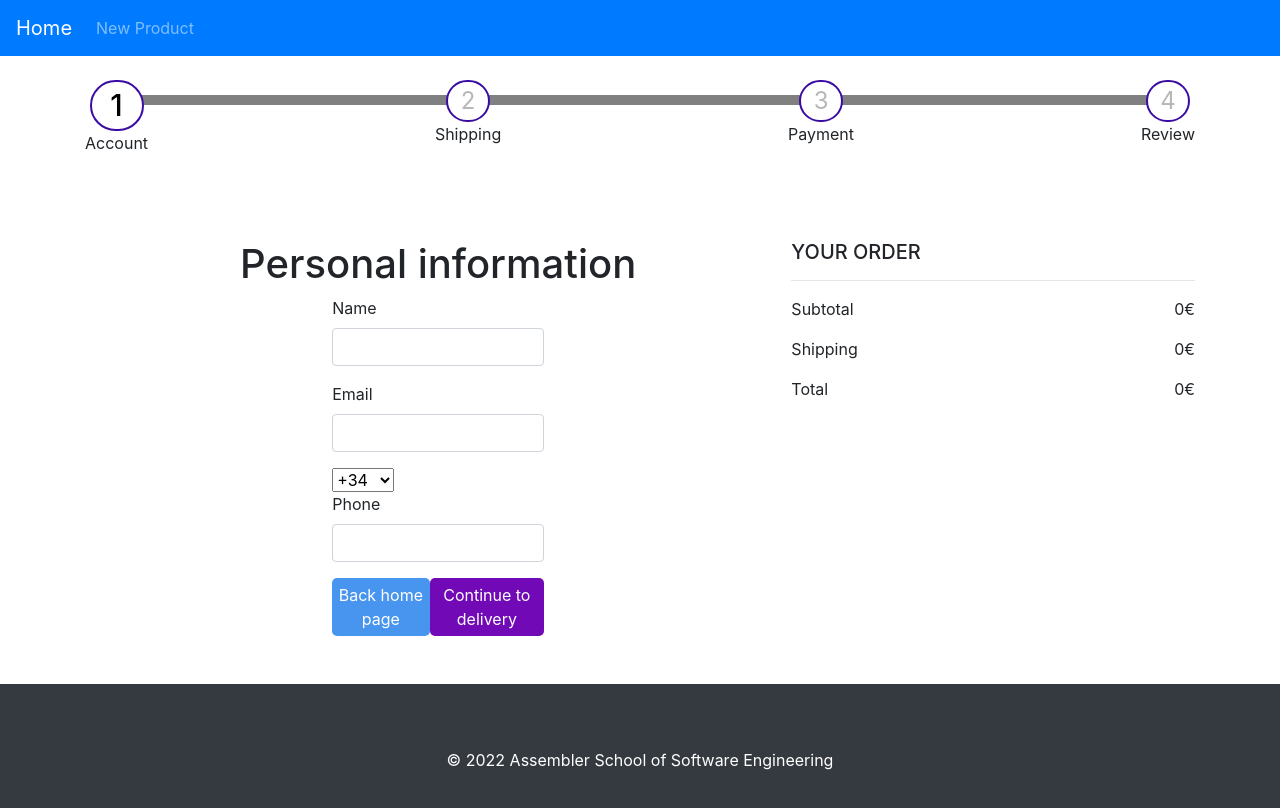
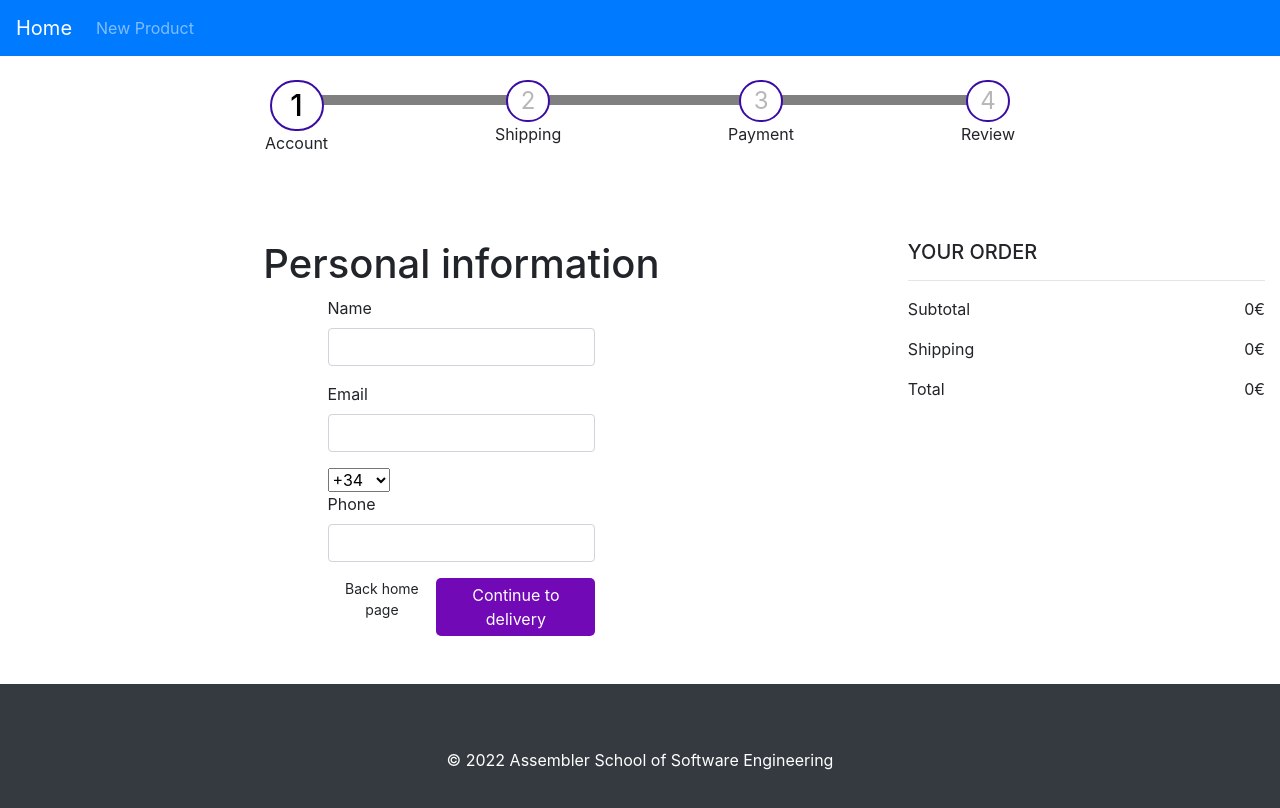
Before and after one commit to assembler-institute/react-shopping-cart-context, a React (Create React App) app: page /checkout/step-1 in a window 1280 px wide. Shown: the top 808 px of the page. Built offline with nearby package versions, Linux system fonts and the light colour scheme.

Commit message:
few styles in inputs, country changed to select

```diff
--- a/src/App.js
+++ b/src/App.js
@@ -212,7 +212,7 @@ function App() {
             handleChange: handleChange,
             handleRemove: handleRemove
           }}>
-            <Checkout />
+            <Checkout fullWidth />
           </OverviewContext.Provider>
         </Route>
 
--- a/src/components/CheckoutContextProvider/CheckoutContextProvider.js
+++ b/src/components/CheckoutContextProvider/CheckoutContextProvider.js
@@ -1,6 +1,6 @@
-import React, { useReducer } from "react";
+import React, { useReducer, useEffect } from "react";
+import { useHistory } from "react-router-dom";
 // context
-import { useHistory } from "react-router-dom"
 import { CheckoutContext } from "../../context/CheckoutContext";
 
 const checkoutInitialState = {
@@ -35,6 +35,15 @@ function checkoutReducer(state, action) {
 export default function CheckoutContextProvider({ children }) {
     const [checkoutState, dispatch] = useReducer(checkoutReducer, checkoutInitialState)
     const history = useHistory()
+
+    useEffect(() => {
+        // Checks if the user refresh the page
+        // btw, search other form
+        if (checkoutState.actualStep === 1) {
+            history.push("/checkout/step-1")
+        }
+    }, [])
+
     const setFormInfo = (nameForm, data) => {
         dispatch({
             type: "SET_INFO",
--- a/src/components/Input/Input.js
+++ b/src/components/Input/Input.js
@@ -1,4 +1,14 @@
 import React from "react";
+
+export const classNameInputCondition = (hasErrorMessage, errorMessage) => {
+  if (hasErrorMessage && errorMessage) {
+    return "form-control is-invalid"
+  }
+  if (hasErrorMessage && !errorMessage) {
+    return "form-control is-valid"
+  }
+  return "form-control"
+}
 
 function Input({
   type = "text",
@@ -13,22 +23,13 @@ function Input({
   ...props
 }) {
 
-  const classNameCondition = () => {
-    if (hasErrorMessage && errorMessage) {
-      return "form-control is-invalid"
-    }
-    if (hasErrorMessage && !errorMessage) {
-      return "form-control is-valid"
-    }
-    return "form-control"
-  }
 
   return (
     <div className="form-group">
       <label htmlFor={id}>{label}</label>
       <input
         className={
-          classNameCondition()
+          classNameInputCondition(hasErrorMessage, errorMessage)
         }
         id={id}
         name={id}
--- a/src/components/Input/index.js
+++ b/src/components/Input/index.js
@@ -1 +1 @@
-export { default } from "./Input";
+export { default, classNameInputCondition } from "./Input";
--- a/src/components/ProgressBar/progressBar.scss
+++ b/src/components/ProgressBar/progressBar.scss
@@ -1,7 +1,7 @@
 @use "../../assets/styles/variables.scss" as v;
 @use "../../assets/styles/layout.scss" as l;
 .progressBar {
-  width: 100%;
+  width: 60%;
   height: 10em;
   position: relative;
   .stepSecondaryLine,
--- a/src/pages/Checkout/Checkout.js
+++ b/src/pages/Checkout/Checkout.js
@@ -28,7 +28,7 @@ function Checkout() {
             </header>
 
             <main className="CheckoutWrapper mflex mrow mjustify-between">
-                <article className="checkoutForm">
+                <article className="checkoutFormWrapper">
                     <Route path="/checkout/step-1"><PersonalForm /></Route>
                     <Route path="/checkout/step-2"><BillingForm /></Route>
                     <Route path="/checkout/step-3"><PaymentForm /></Route>
--- a/src/pages/Checkout/checkout.scss
+++ b/src/pages/Checkout/checkout.scss
@@ -1,13 +1,28 @@
 @use "../../assets/styles/variables.scss" as v;
 @use "../../assets/styles/layout.scss" as l;
+
+.checkoutHeader {
+  width: 100%;
+  display: flex;
+  justify-content: center;
+}
+
+.checkoutFormWrapper {
+  width: 100%;
+  .formBtnWrapper {
+    display: flex;
+    justify-content: space-between;
+  }
+
+  section {
+    width: 100%;
+  }
+}
+
 form {
   width: 30%;
-}
-.checkoutForm {
-  width: 70%;
-  .formBtnWrapper {
-    display: flex;
-  }
+  .selectContainer {
+    margin: 30px 0;
   }
   .formButton {
     color: white;
@@ -19,8 +34,17 @@ form {
     &:disabled {
       opacity: 0.5;
     }
+    &:hover {
+      transition: 0.5;
+      opacity: 0.8;
     }
-
-.cancelForm {
-  background-color: v.$lightBlue;
   }
+  .backLink {
+    color: inherit;
+    font-size: 14px;
+    text-align: center;
+  }
+  .cancelFormBtn:hover {
+    text-decoration: underline;
+  }
+}
--- a/src/pages/Checkout/steps/BillingForm.js
+++ b/src/pages/Checkout/steps/BillingForm.js
@@ -1,12 +1,13 @@
-import React, { useContext, useEffect } from "react"
-import { useHistory } from "react-router-dom"
+import React, { useContext } from "react"
+import { Redirect } from "react-router-dom"
 
 import { Formik } from "formik"
 import * as Yup from "yup"
 
 // components
-import Input from "../../../components/Input"
+import Input, { classNameInputCondition } from "../../../components/Input"
 import { CheckoutContext } from "../../../context/CheckoutContext"
+
 
 const personalFormSchema = Yup.object().shape({
     address: Yup.string()
@@ -21,22 +22,12 @@ const personalFormSchema = Yup.object().shape({
         .min(4, "Your postal code is invalid")
         .required("Please, write your postal code"),
     country: Yup.string()
-        .min("5", "Your country name is too short!")
-        .max("50", "Your country name is too long!")
         .required("Please, introudce your country or region")
 
 })
 
 export function BillingForm() {
     const { billingAddress, setFormInfo, actualStep, setStep } = useContext(CheckoutContext)
-    const history = useHistory()
-    useEffect(() => {
-        // Checks if the user refresh the page
-        // btw, search other form
-        if (actualStep === 1) {
-            history.push("/checkout/step-1")
-        }
-    }, [])
     console.log("render: BillingAddress")
     console.log(actualStep)
     return (
@@ -102,22 +93,30 @@ export function BillingForm() {
                             hasErrorMessage={touched.postalCode}
                             errorMessage={errors.postalCode}
                         />
-                        <Input
-                            type="text"
-                            name="country"
-                            id="country"
-                            label="Country"
-                            value={values.country}
-                            onChange={handleChange}
-                            onBlur={handleBlur}
-                            hasErrorMessage={touched.country}
-                            errorMessage={errors.country} />
-
+                        <div className="selectContainer">
+                            <select
+                                id="countrySelect"
+                                name="country"
+                                className={classNameInputCondition(touched.country, errors.country)}
+                                onChange={handleChange}
+                                onBlur={handleBlur}
+                            >
+                                <option value="" defaultChecked>Select country</option>
+                                <option value="Spain">Spain</option>
+                                <option value="Andorra">Andorra</option>
+                                <option value="Germany">Germany</option>
+                                <option value="United Kingdom">United Kingdom</option>
+                                <option value="Sweden">Sweden</option>
+                            </select>
+                            {errors.country && touched.country &&
+                                (<p className="invalid-feedback">{errors.country}</p>)
+                            }
+                        </div>
                         <div className="formBtnWrapper mflex mjustify-between">
                             <button
                                 type="button"
                                 onClick={() => setStep(actualStep - 1)}
-                                className="formButton cancelForm"
+                                className="mnoButton cancelFormBtn"
                             >
                                 Back to account
                             </button>
@@ -133,7 +132,7 @@ export function BillingForm() {
                     </form>
                 )}
             </Formik>
-            {actualStep === 3 && history.push("/checkout/step-3")}
+            {actualStep === 3 && <Redirect to="/checkout/step-3" />}
         </section>
 
     )
--- a/src/pages/Checkout/steps/PersonalForm.js
+++ b/src/pages/Checkout/steps/PersonalForm.js
@@ -1,11 +1,13 @@
 import React, { useContext } from "react";
 import { Formik } from "formik";
 import * as Yup from "yup";
-import { useHistory } from "react-router-dom";
+import { Redirect, Link } from "react-router-dom";
 import { CheckoutContext } from "../../../context/CheckoutContext";
 
 // components
 import Input from "../../../components/Input";
+
+
 
 
 const phoneRegex = /^\(?([0-9]{3})\)?[-. ]?([0-9]{3})[-. ]?([0-9]{4})$/;
@@ -26,7 +28,6 @@ const personalFormSchema = Yup.object().shape({
 
 export function PersonalForm() {
     const { personalInfo, setFormInfo, actualStep } = useContext(CheckoutContext)
-    const history = useHistory()
     console.log("render: PersonalForm")
     return (
         <section className="mflex mcol malign-center">
@@ -98,13 +99,10 @@ export function PersonalForm() {
                         />
 
                         <div className="formBtnWrapper">
-                            <button
-                                type="button"
-                                onClick={() => history.push("/")}
-                                className="formButton cancelForm"
-                            >
+                            <Link className="link backLink" to="/" >
                                 Back home page
-                            </button>
+                            </Link>
+
                             <button
                                 className="formButton submitForm"
                                 type="submit"
@@ -117,8 +115,8 @@ export function PersonalForm() {
                     </form>
                 )}
             </Formik>
-            {actualStep === 2 && history.push("/checkout/step-2")}
-        </section>
+            {actualStep === 2 && <Redirect to="/checkout/step-2" />}
+        </section >
 
     )
 }
```
Lines whose indentation alone changed are shown as unchanged.
